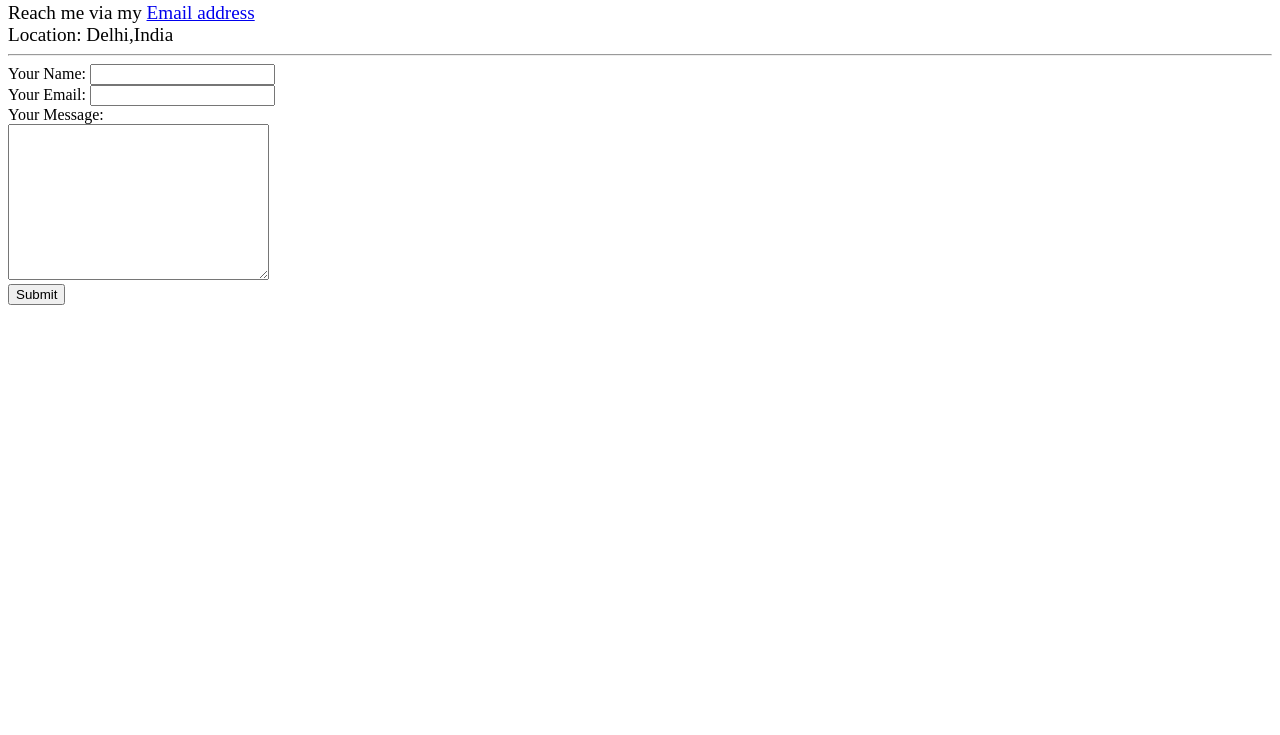
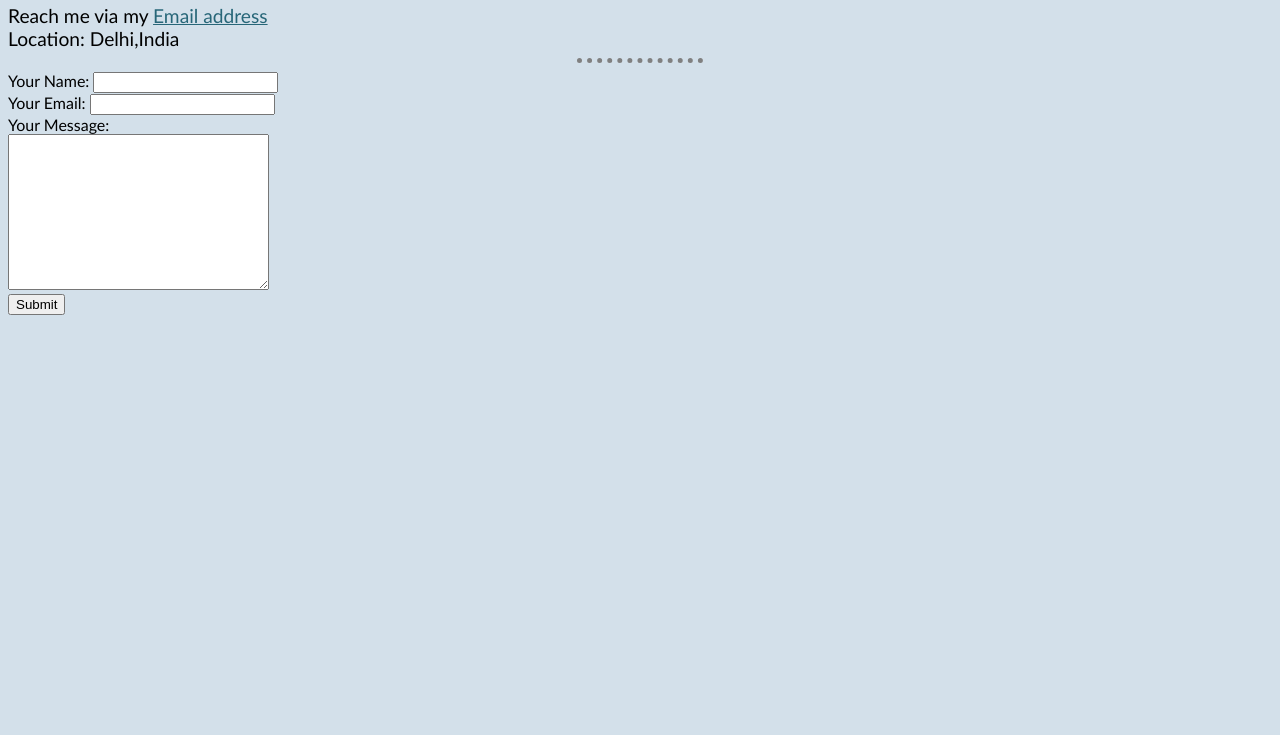
Before and after one commit to NavikaVarshney/cv, a plain HTML site: page contact-me.html in a window 1280 px wide. Shown: the part 65-800 px from the top of the page. Drawn offline with Linux system fonts and the light colour scheme.

Commit message:
Update contact-me.html

```diff
--- a/contact-me.html
+++ b/contact-me.html
@@ -3,9 +3,25 @@
 
 <head>
     <meta charset="UTF-8">
-    <meta http-equiv="X-UA-Compatible" content="IE=edge">
-    <meta name="viewport" content="width=device-width, initial-scale=1.0">
     <title>Contact Me</title>
+    <style>
+        body {
+            background-color: #d3e0ea;
+            font-family: Calibri;
+        }
+
+        hr {
+            border-style: dotted none none none;
+            border-color: grey;
+            border-width: 5px;
+            width: 10%;
+        }
+
+        h2,
+        a {
+            color: #276678;
+        }
+    </style>
 </head>
 
 <body>
```
